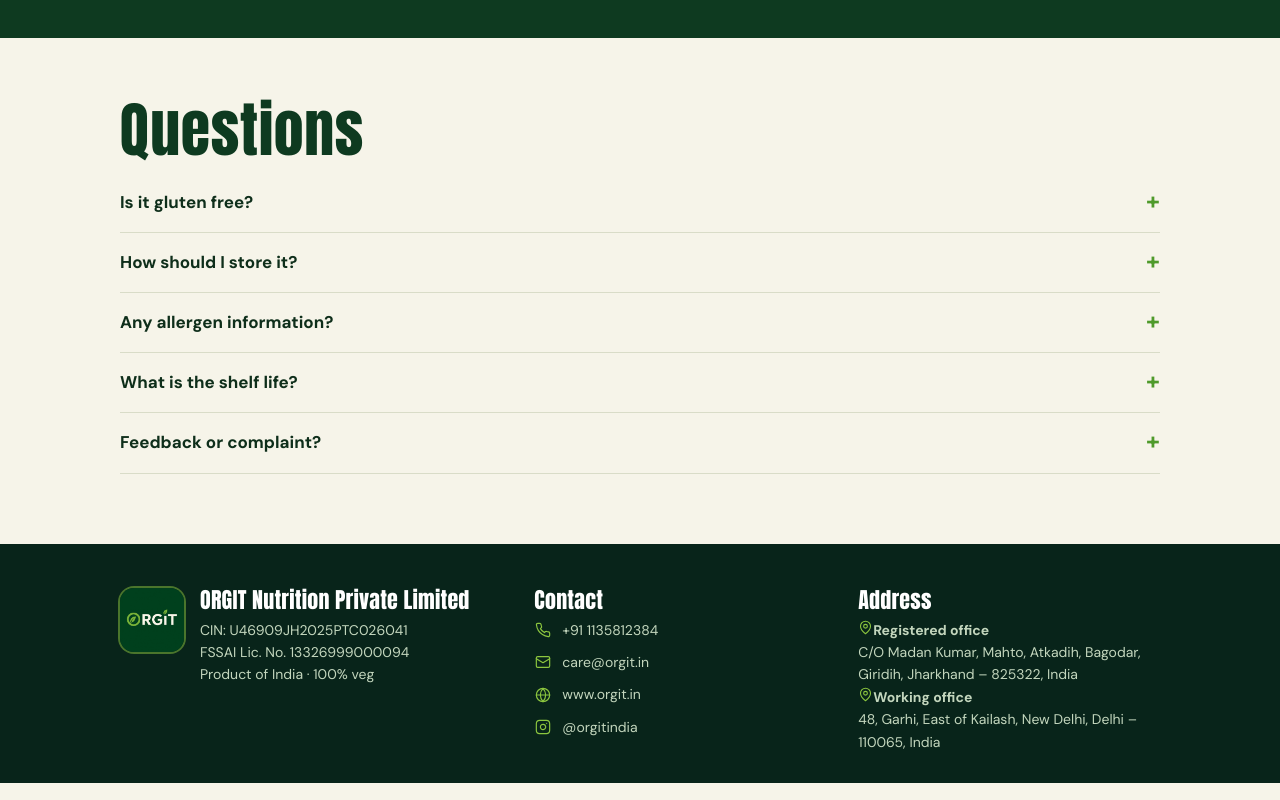
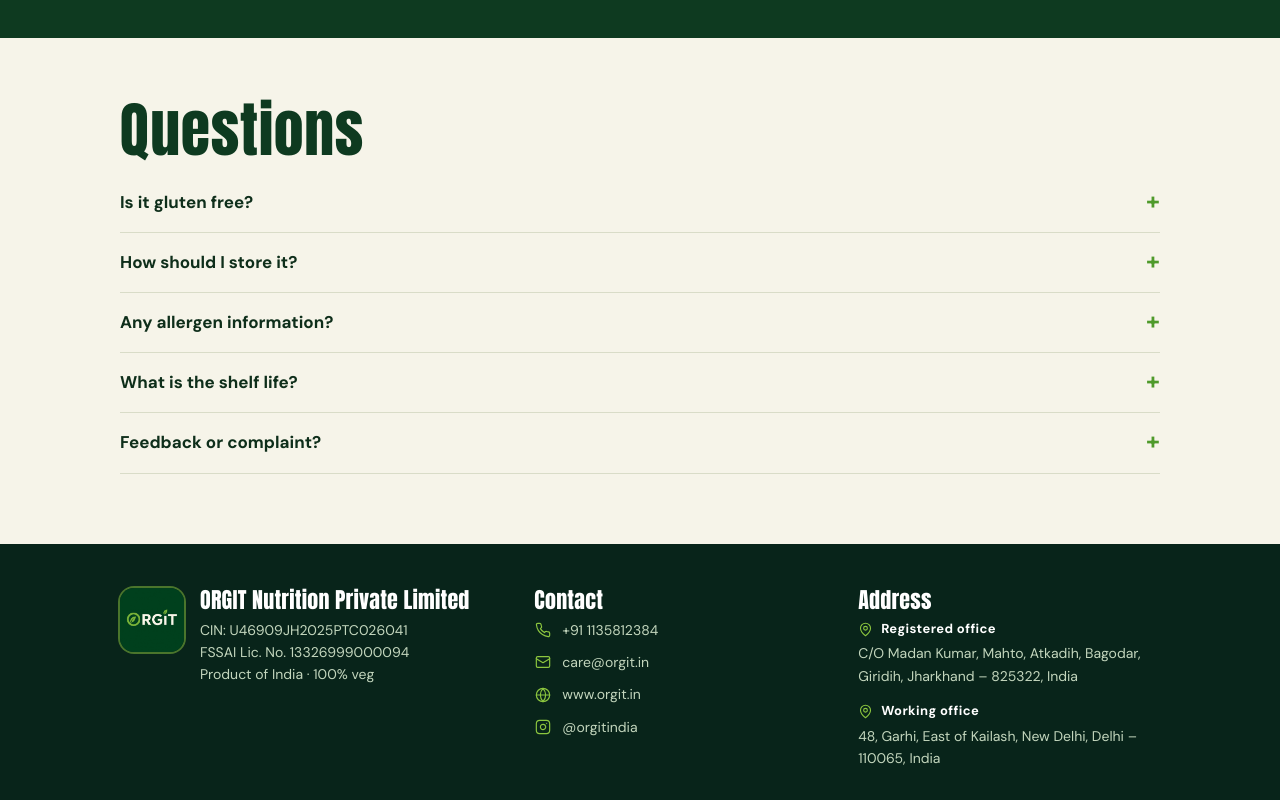
Before and after one commit to IMSUNILKRDEV/ORGIT.IN, a plain HTML site: page index.html in a window 1280 px wide. Shown: the part 3142-3942 px from the top of the page. Drawn offline with Linux system fonts and the light colour scheme.

Commit message:
Add files via upload

```diff
--- a/css/style.css
+++ b/css/style.css
@@ -110,3 +110,8 @@ footer h3{margin-top:0}
 .ct a:hover{color:#fff}.ct a:hover .ic{color:#fff}
 .ct .ic{width:18px;height:18px;color:var(--lime);display:grid;place-items:center;flex:none;transition:color .2s}
 .ct svg{width:16px;height:16px;fill:none;stroke:currentColor;stroke-width:1.75;stroke-linecap:round;stroke-linejoin:round}
+
+.adr{margin-bottom:14px}.adr:last-child{margin-bottom:0}
+.adr b{display:flex;align-items:center;gap:8px;color:#fff;font-size:13px;font-weight:700;letter-spacing:.03em;margin-bottom:3px}
+.adr svg{width:15px;height:15px;fill:none;stroke:var(--lime);stroke-width:1.75;stroke-linecap:round;stroke-linejoin:round}
+.adr p{margin:0}
```
